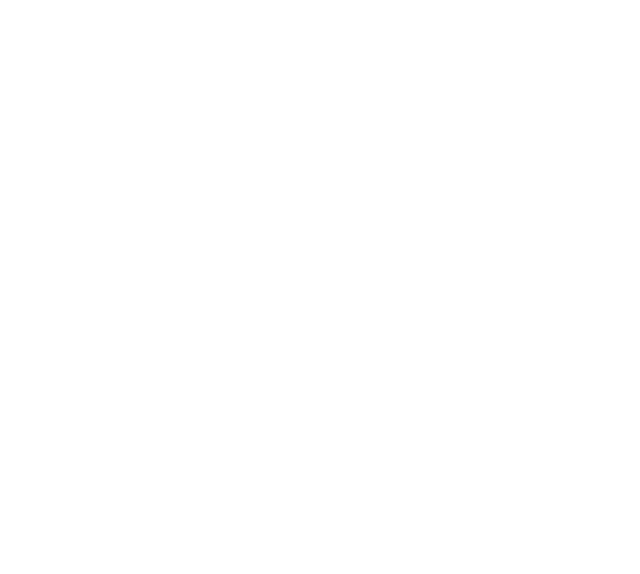
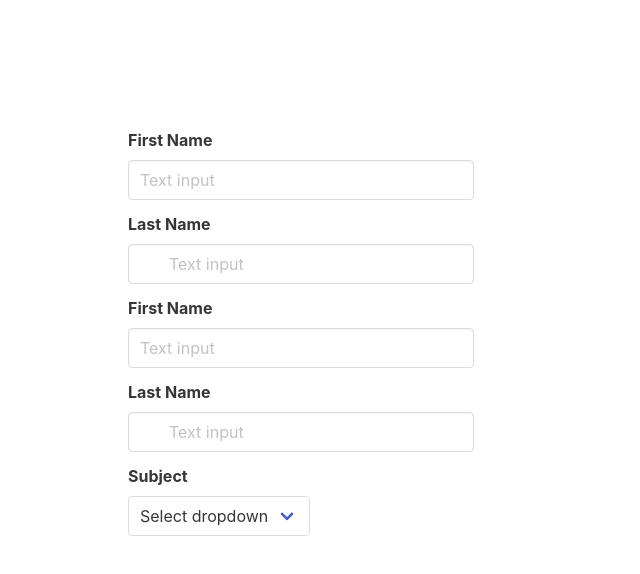
Before and after one commit to domVara/Payroll, a React app in the folder client/: page /addEmployee in a window 1280 px wide. Shown: the top 574 px of the page, without its empty margins (0-640 px from the left). Built offline with nearby package versions, Linux system fonts and the light colour scheme.

Commit message:
add pages

```diff
--- a/client/src/App/App.js
+++ b/client/src/App/App.js
@@ -2,6 +2,8 @@
 import { Route, Switch } from 'react-router-dom';
 import './App.css';
 import FrontPage from './pages/front-page.js';
+import AddEmployee from './pages/addEmployee';
+
 
 
 class App extends Component {
@@ -10,7 +12,7 @@
       <div>
         <Switch>
           <Route exact path='/' component={FrontPage}/>
-
+          <Route path='/addEmployee' component={AddEmployee}/>
         </Switch>
       </div>
     )
--- /dev/null
+++ b/client/src/App/components/addEmployeeForm/addEmployeeForm.js
@@ -0,0 +1,57 @@
+import React, { Component } from "react";
+import "./styles/addEmployeeForm.css"
+
+class AddEmployeeForm extends Component {
+  constructor(props) {
+    super(props);
+  }
+
+  render() {
+
+    return (
+      <div id = "addEmployeeFormContainer">
+        <div className="field fieldSize">
+          <label className="label">First Name</label>
+          <div className="control">
+            <input className="input" type="text" placeholder="Text input" />
+          </div>
+        </div>
+
+        <div className="field fieldSize">
+          <label className="label">Last Name</label>
+          <div className="control has-icons-left has-icons-right">
+            <input className="input" type="text" placeholder="Text input" />
+          </div>
+        </div>
+        <div className="field fieldSize">
+          <label className="label">First Name</label>
+          <div className="control">
+            <input className="input" type="text" placeholder="Text input" />
+          </div>
+        </div>
+
+        <div className="field fieldSize">
+          <label className="label">Last Name</label>
+          <div className="control has-icons-left has-icons-right">
+            <input className="input" type="text" placeholder="Text input" />
+          </div>
+        </div>
+
+        <div class="field">
+          <label class="label">Subject</label>
+          <div class="control">
+            <div class="select">
+              <select>
+                <option>Select dropdown</option>
+                <option>With options</option>
+              </select>
+            </div>
+          </div>
+        </div>
+
+      </div>
+    );
+  }
+}
+
+export default AddEmployeeForm;
--- /dev/null
+++ b/client/src/App/components/addEmployeeForm/styles/addEmployeeForm.css
@@ -0,0 +1,7 @@
+.fieldSize{
+  width: 30%
+}
+#addEmployeeFormContainer{
+  margin-left: 10%;
+  margin-top: 10%
+}
--- a/client/src/App/components/tiles/tiles.js
+++ b/client/src/App/components/tiles/tiles.js
@@ -18,7 +18,7 @@
             </a>
           </div>
           <div className = "boxPadding">
-            <a className = "box boxSize has-text-centered">
+            <a  href="http://localhost:3000/addEmployee" className = "box boxSize has-text-centered">
               <strong className = "is-size-4"> Add new Employee </strong>
               <img src = "https://encrypted-tbn0.gstatic.com/images?q=tbn:ANd9GcTUwrv_TisQ3hwbzKAD_jrgH4Syj60EBuovPQTDHGT9Kd1sE8QG" />
             </a>
--- /dev/null
+++ b/client/src/App/pages/addEmployee.js
@@ -0,0 +1,19 @@
+import React, { Component } from "react";
+import AddEmployeeForm from "../components/addEmployeeForm/addEmployeeForm.js"
+
+
+class AddEmployee extends Component {
+  constructor(props) {
+    super(props);
+  }
+
+  render() {
+    return (
+      <div>
+        <AddEmployeeForm />
+      </div>
+    );
+  }
+}
+
+export default AddEmployee;
--- a/client/src/App/pages/front-page.js
+++ b/client/src/App/pages/front-page.js
@@ -1,17 +1,12 @@
 import React, { Component } from "react";
 import Navbar from '../components/navbar/navbar.js';
 import Tiles from '../components/tiles/tiles.js';
-
-
-
 
 class FrontPage extends Component {
   constructor(props) {
     super(props);
   }
-
   render() {
-
     return (
       <div>
         <Navbar />
--- a/client/src/App/pages/style.css
+++ /dev/null
@@ -1,3 +0,0 @@
-.test{
-	background-color: green
-}
```
Also changed, not shown: client/src/App/pages/chartsPage.js (added, +18 -0 lines), client/src/App/pages/general-Records-Page.js (added, +17 -0 lines), client/src/App/pages/team-page.js (added, +19 -0 lines), client/src/App/pages/termination-Page.js (added, +16 -0 lines).
